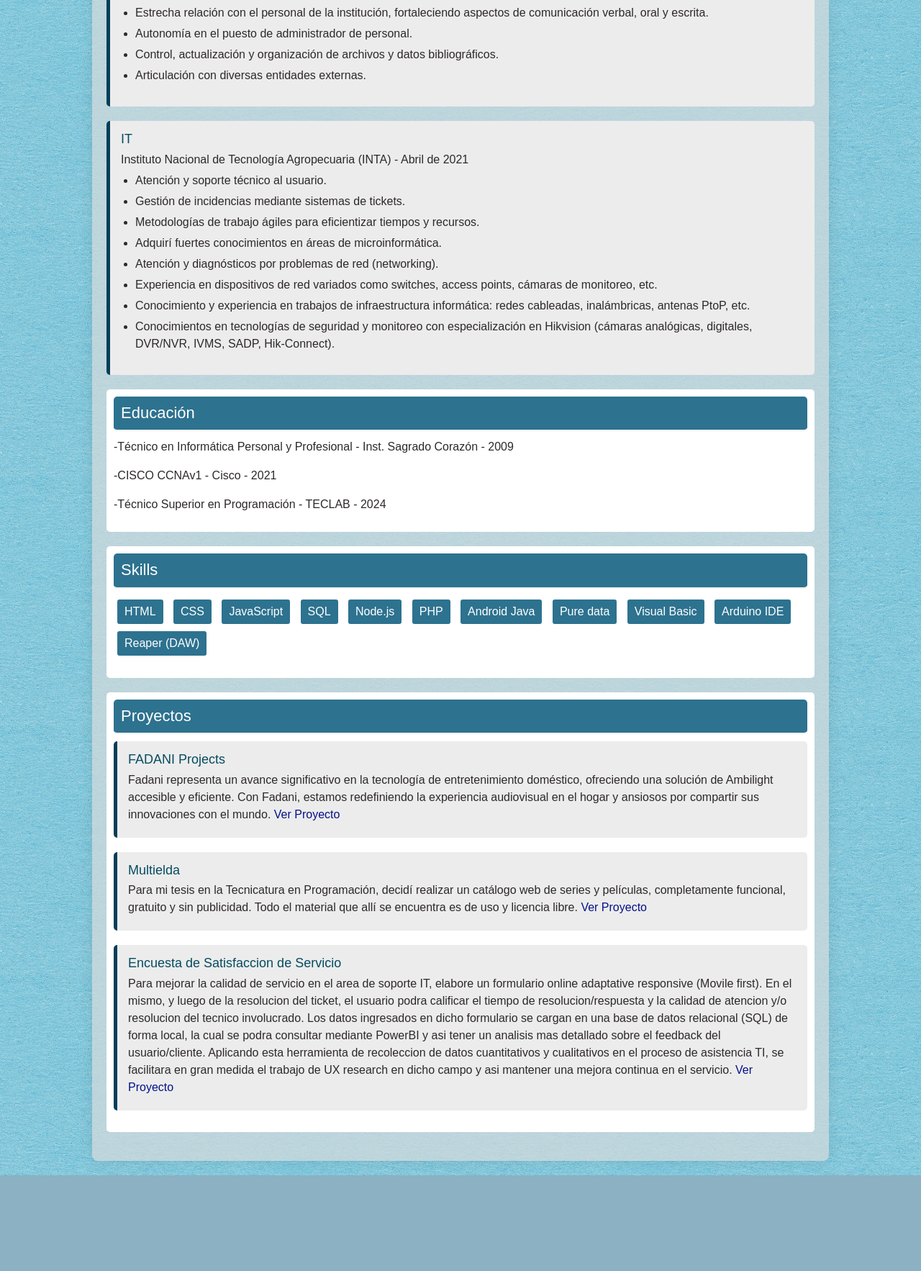
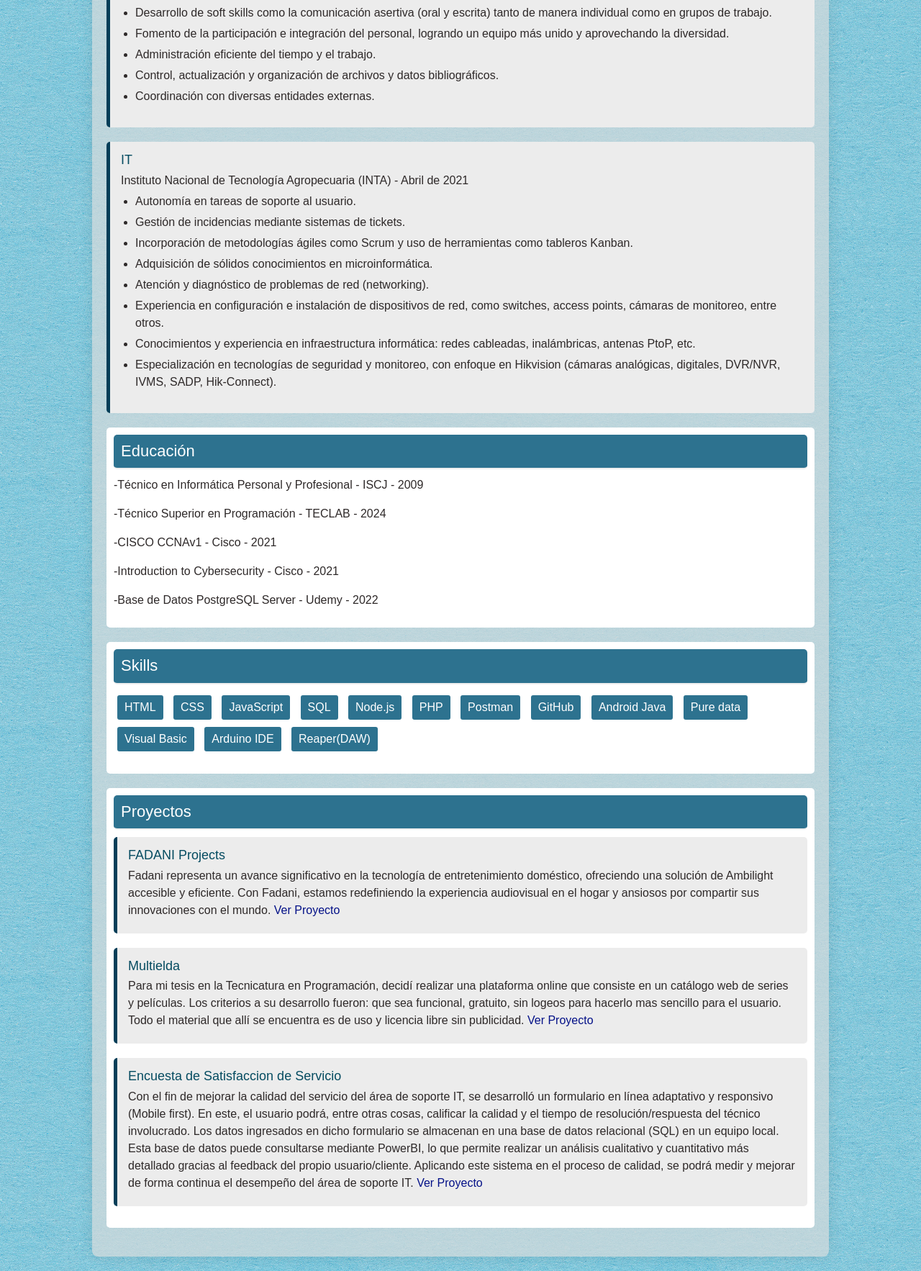
Before and after one commit to darioGuaraz/multielda, a website: page CV/contacto.html in a window 1280 px wide. Shown: the part 722-2488 px from the top of the page at 72% size. Before the commit the page ends 2355 px from the top, so only its background shows below. Drawn offline with nearby package versions, Linux system fonts and the light colour scheme; a web font is replaced by a local one.

Commit message:
Update contacto.html
update cv

```diff
--- a/CV/contacto.html
+++ b/CV/contacto.html
@@ -104,20 +104,21 @@
             2013
           </p>
           <ul>
+            <li>Autonomía en el área de administración del personal.</li>
             <li>
-              Conocer las vías administrativas de los diversos procesos de
-              administración del personal.
+              Desarrollo de soft skills como la comunicación asertiva (oral y
+              escrita) tanto de manera individual como en grupos de trabajo.
             </li>
             <li>
-              Estrecha relación con el personal de la institución, fortaleciendo
-              aspectos de comunicación verbal, oral y escrita.
+              Fomento de la participación e integración del personal, logrando
+              un equipo más unido y aprovechando la diversidad.
             </li>
-            <li>Autonomía en el puesto de administrador de personal.</li>
+            <li>Administración eficiente del tiempo y el trabajo.</li>
             <li>
               Control, actualización y organización de archivos y datos
               bibliográficos.
             </li>
-            <li>Articulación con diversas entidades externas.</li>
+            <li>Coordinación con diversas entidades externas.</li>
           </ul>
         </div>
         <div class="job">
@@ -126,26 +127,26 @@
             Instituto Nacional de Tecnología Agropecuaria (INTA) - Abril de 2021
           </p>
           <ul>
-            <li>Atención y soporte técnico al usuario.</li>
+            <li>Autonomía en tareas de soporte al usuario.</li>
             <li>Gestión de incidencias mediante sistemas de tickets.</li>
             <li>
-              Metodologías de trabajo ágiles para eficientizar tiempos y
-              recursos.
+              Incorporación de metodologías ágiles como Scrum y uso de
+              herramientas como tableros Kanban.
             </li>
-            <li>Adquirí fuertes conocimientos en áreas de microinformática.</li>
-            <li>Atención y diagnósticos por problemas de red (networking).</li>
+            <li>Adquisición de sólidos conocimientos en microinformática.</li>
+            <li>Atención y diagnóstico de problemas de red (networking).</li>
             <li>
-              Experiencia en dispositivos de red variados como switches, access
-              points, cámaras de monitoreo, etc.
+              Experiencia en configuración e instalación de dispositivos de red,
+              como switches, access points, cámaras de monitoreo, entre otros.
             </li>
             <li>
-              Conocimiento y experiencia en trabajos de infraestructura
-              informática: redes cableadas, inalámbricas, antenas PtoP, etc.
+              Conocimientos y experiencia en infraestructura informática: redes
+              cableadas, inalámbricas, antenas PtoP, etc.
             </li>
             <li>
-              Conocimientos en tecnologías de seguridad y monitoreo con
-              especialización en Hikvision (cámaras analógicas, digitales,
-              DVR/NVR, IVMS, SADP, Hik-Connect).
+              Especialización en tecnologías de seguridad y monitoreo, con
+              enfoque en Hikvision (cámaras analógicas, digitales, DVR/NVR,
+              IVMS, SADP, Hik-Connect).
             </li>
           </ul>
         </div>
@@ -154,12 +155,11 @@
       <section class="education">
         <h2>Educación</h2>
         <div class="content-container hidden">
-          <p>
-            -Técnico en Informática Personal y Profesional - Inst. Sagrado
-            Corazón - 2009
-          </p>
+          <p>-Técnico en Informática Personal y Profesional - ISCJ - 2009</p>
+          <p>-Técnico Superior en Programación - TECLAB - 2024</p>
           <p>-CISCO CCNAv1 - Cisco - 2021</p>
-          <p>-Técnico Superior en Programación - TECLAB - 2024</p>
+          <p>-Introduction to Cybersecurity - Cisco - 2021</p>
+          <p>-Base de Datos PostgreSQL Server - Udemy - 2022</p>
         </div>
       </section>
 
@@ -172,11 +172,13 @@
           <li>SQL</li>
           <li>Node.js</li>
           <li>PHP</li>
+          <li>Postman</li>
+          <li>GitHub</li>
           <li>Android Java</li>
           <li>Pure data</li>
           <li>Visual Basic</li>
           <li>Arduino IDE</li>
-          <li>Reaper (DAW)</li>
+          <li>Reaper(DAW)</li>
         </ul>
       </section>
 
@@ -199,10 +201,12 @@
         <div class="project">
           <h3>Multielda</h3>
           <p>
-            Para mi tesis en la Tecnicatura en Programación, decidí realizar un
-            catálogo web de series y películas, completamente funcional,
-            gratuito y sin publicidad. Todo el material que allí se encuentra es
-            de uso y licencia libre.
+            Para mi tesis en la Tecnicatura en Programación, decidí realizar una
+            plataforma online que consiste en un catálogo web de series y
+            películas. Los criterios a su desarrollo fueron: que sea funcional,
+            gratuito, sin logeos para hacerlo mas sencillo para el usuario. Todo
+            el material que allí se encuentra es de uso y licencia libre sin
+            publicidad.
             <a href="https://darioguaraz.github.io/multielda/public/index.html"
               >Ver Proyecto</a
             >
@@ -211,18 +215,18 @@
         <div class="project">
           <h3>Encuesta de Satisfaccion de Servicio</h3>
           <p>
-            Para mejorar la calidad de servicio en el area de soporte IT,
-            elabore un formulario online adaptative responsive (Movile first).
-            En el mismo, y luego de la resolucion del ticket, el usuario podra
-            calificar el tiempo de resolucion/respuesta y la calidad de atencion
-            y/o resolucion del tecnico involucrado. Los datos ingresados en
-            dicho formulario se cargan en una base de datos relacional (SQL) de
-            forma local, la cual se podra consultar mediante PowerBI y asi tener
-            un analisis mas detallado sobre el feedback del usuario/cliente.
-            Aplicando esta herramienta de recoleccion de datos cuantitativos y
-            cualitativos en el proceso de asistencia TI, se facilitara en gran
-            medida el trabajo de UX research en dicho campo y asi mantener una
-            mejora continua en el servicio.
+            Con el fin de mejorar la calidad del servicio del área de soporte
+            IT, se desarrolló un formulario en línea adaptativo y responsivo
+            (Mobile first). En este, el usuario podrá, entre otras cosas,
+            calificar la calidad y el tiempo de resolución/respuesta del técnico
+            involucrado. Los datos ingresados en dicho formulario se almacenan
+            en una base de datos relacional (SQL) en un equipo local. Esta base
+            de datos puede consultarse mediante PowerBI, lo que permite realizar
+            un análisis cualitativo y cuantitativo más detallado gracias al
+            feedback del propio usuario/cliente. Aplicando este sistema en el
+            proceso de calidad, se podrá medir y mejorar de forma continua el
+            desempeño del área de soporte IT.
+
             <a
               href="https://darioguaraz.github.io/encuestaSatisfaccionServicios/"
               >Ver Proyecto</a
```
